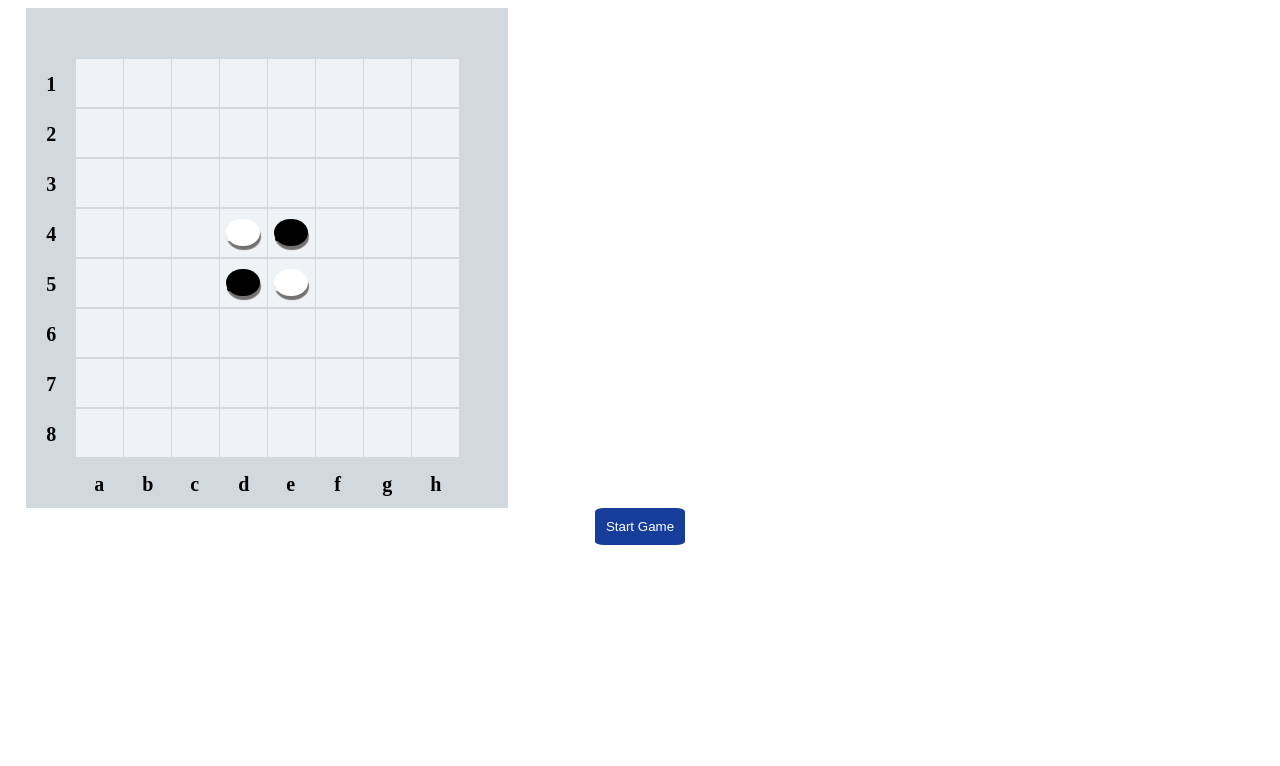
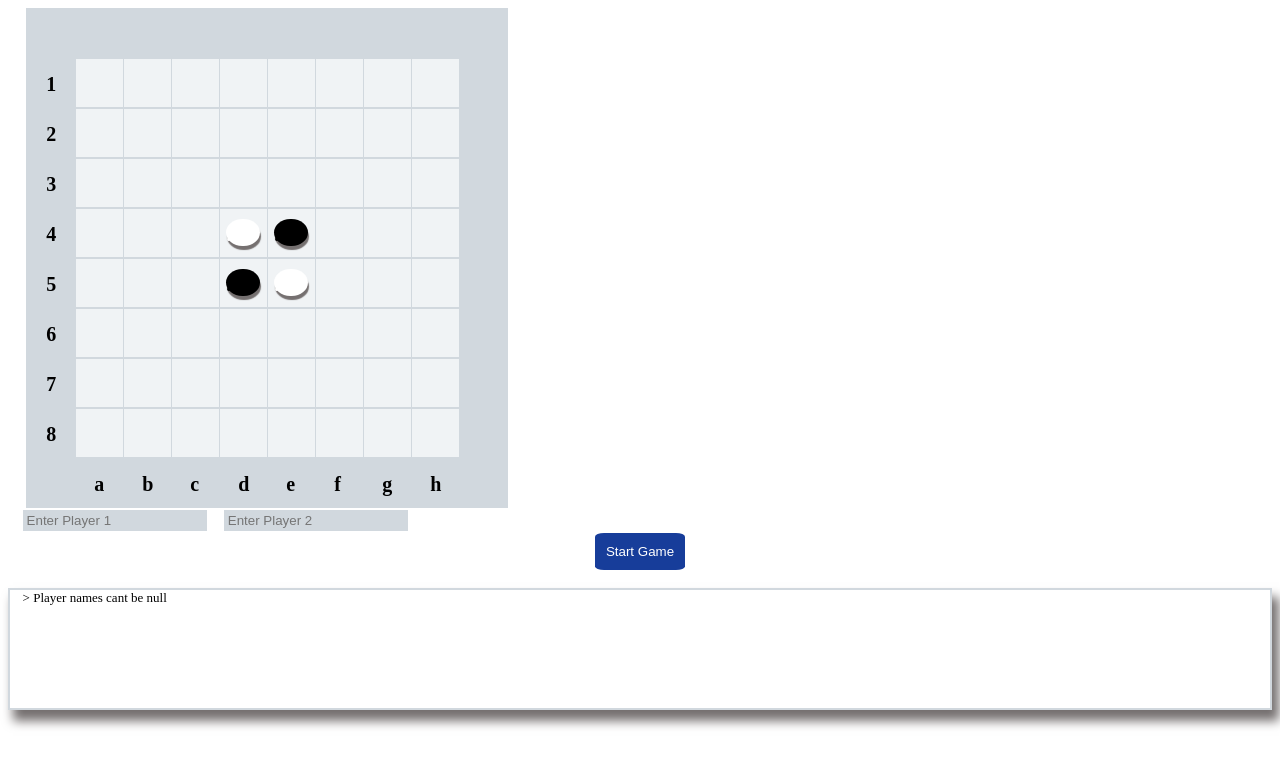
Before and after one commit to KaiaWalters/Othello, a website: page index.html in a window 1280 px wide. Both pictures are taken after a click on the button "Start Game". Drawn offline with Linux system fonts and the light colour scheme.

Commit message:
User inputs and game logging

```diff
--- a/css/index.css
+++ b/css/index.css
@@ -42,3 +42,27 @@ button{
   padding: 10px;
   border-radius: 10%;
 }
+.name_taker{
+  border: 2px solid transparent;
+}
+input[type=text] {
+  border: 2px solid #d1d8de;
+  background-color: #d1d8de;
+  margin-left: 1%;
+  top:1%;
+  width:14.65%;
+}
+.game_log{
+  border:2px solid #d1d8de;
+  height:15%;
+  box-shadow: 6px 10px 10px 1px #757070;
+  overflow: hidden;
+}
+.game_log div{
+  border: 1px solid greysmoke;
+  width:99%;
+  font-family: "Times New Roman", Times, serif;
+  font-size: 13px;
+  font-weight: lighter;
+  padding-left: 1%;
+}
--- a/index.html
+++ b/index.html
@@ -3,6 +3,7 @@
   <link rel="stylesheet" type="text/css" href="css/index.css">
   <script src="js/start.js"></script>
 </head>
+<div class="screen">
   <div class="othello_board">
     <div>
       <div class="outside"><span></span></div>
@@ -125,5 +126,13 @@
       <div class="outside"><span></span></div>
     </div>
   </div>
-  <center><button onclick="start_game()">Start Game</button></center>
+  <div class="name_taker">
+    <input type="text" placeholder="Enter Player 1" id="first_player_input">
+    <input type="text" placeholder="Enter Player 2" id="second_player_input">
+  </div>
+</div>
+  <center><button onclick="start_game()" id="main_btn">Start Game</button></center>
+  <br/>
+<div class="game_log" id="logs">
+</div>
 </html>
--- a/js/start.js
+++ b/js/start.js
@@ -1,17 +1,5 @@
-cols = ["a", "b", "c", "d", "e", "f", "g", "h"];
-rows = [1, 2, 3, 4, 5, 6, 7, 8];
+//set starting four - two white [d4, e5] and two black [d5, e4]
 
-//hide all elements
-function hide_elements(cols, rows){
-    for(i=0; i < cols.length; i++){
-      for(j=0; j < rows.length; j++){
-        element_id = (cols[i].concat(rows[j].toString()));
-        document.getElementById(element_id).style.display = "none";
-      }
-    }
-}
-
-//set starting four - two white [d4, e5] and two black [d5, e4]
 function begin(){
   var startingvalues = {};
   startingvalues["d4"] = "#FFFFFF";
@@ -26,7 +14,38 @@ function begin(){
   }
 }
 
+function disableinputboxes(){
+  var player1 = document.getElementById("first_player_input").value;
+  var player2 = document.getElementById("second_player_input").value;
+  if( player1 == "" || player2 == ""){
+    return [];
+  }else{
+    return [player1, player2];
+  }
+}
+
+function log_data(text){
+  current_logs = document.getElementById("logs").innerHTML;
+  new_logs = text.concat(current_logs);
+  document.getElementById("logs").innerHTML = new_logs;
+}
+
 function start_game(){
-  hide_elements(cols, rows);
   begin();
+  var players = disableinputboxes();
+  if(players.length < 2){
+    //log tell them to add players names
+    log_data("<div> > Player names cant be null</div>");
+  }else{
+    //disable textboxes
+    log_data("<div> > Start Game </div>");
+    document.getElementById("first_player_input").disabled = true;
+    log_data("<div> > Player 1 : " + players[0] + "</div>");
+    document.getElementById("second_player_input").disabled = true;
+    log_data("<div> > Player 2 : " + players[1] + "</div>");
+    document.getElementById("main_btn").disabled = true;
+    document.getElementById("main_btn").style.backgroundColor = "transparent";
+    document.getElementById("main_btn").style.color = "#000000";
+    document.getElementById("main_btn").innerHTML = players[0] + " <span id='player1_score'>0</span>  -- <span id='player2_score'>0</span> " + players[1];
+  }
 }
```
